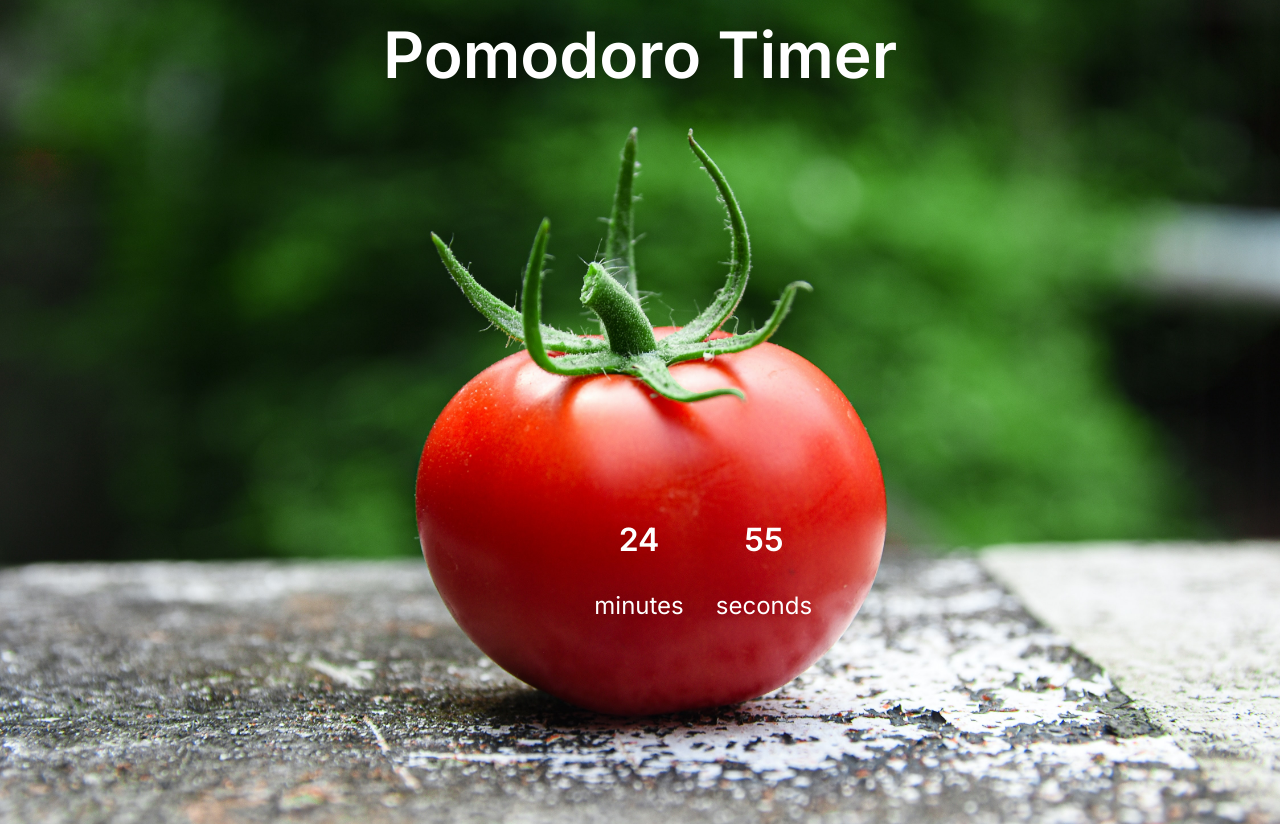
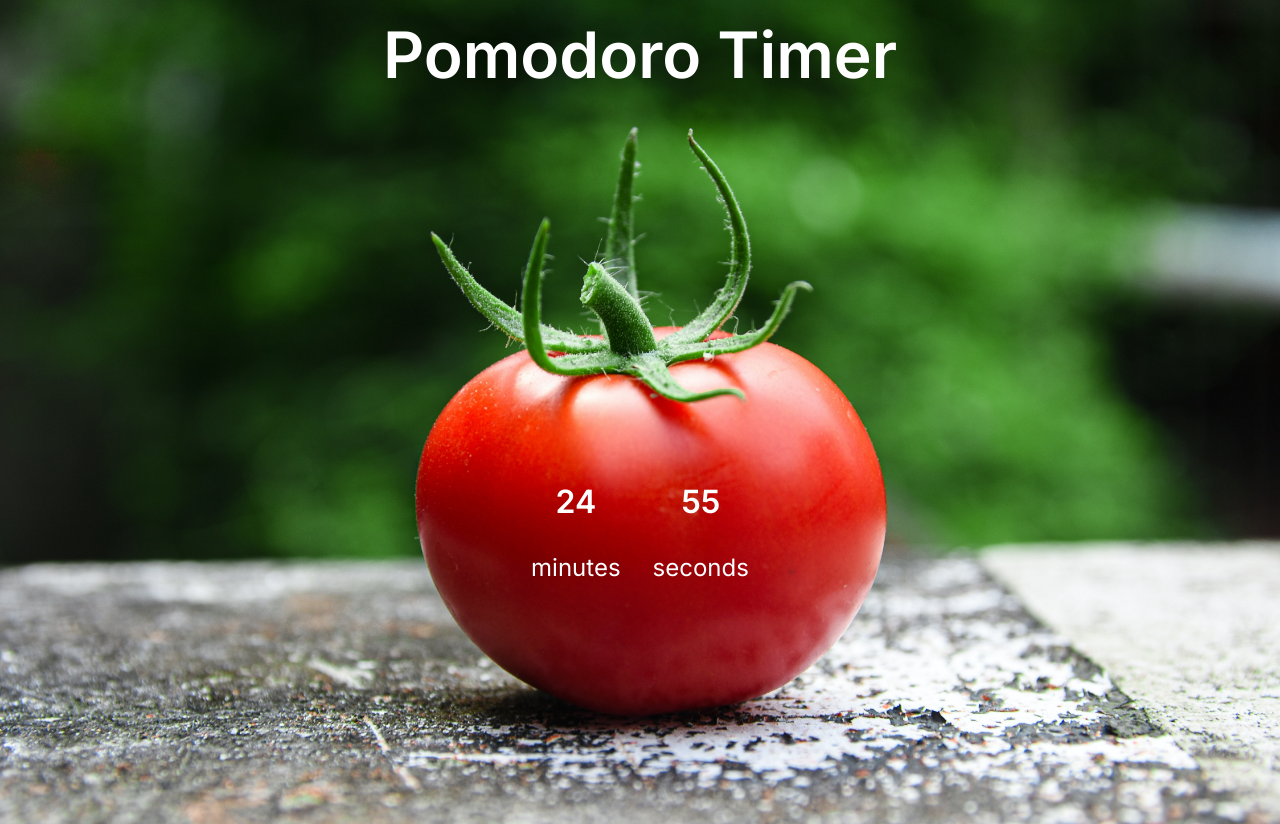
Before and after one commit to Shimanti/pomo, a plain HTML site: page index.html in a window 1280 px wide. Drawn offline with Linux system fonts and the light colour scheme.

Commit message:
Update styles.css

```diff
--- a/styles.css
+++ b/styles.css
@@ -24,8 +24,9 @@ h1 {
 }
 
 .timer {
-  margin-top: 30%;
+  margin-top: 27%;
   margin-left: 10%;
+  margin-right: 10%;
   display: flex;
   align-items: center;
   justify-content: center;
```
